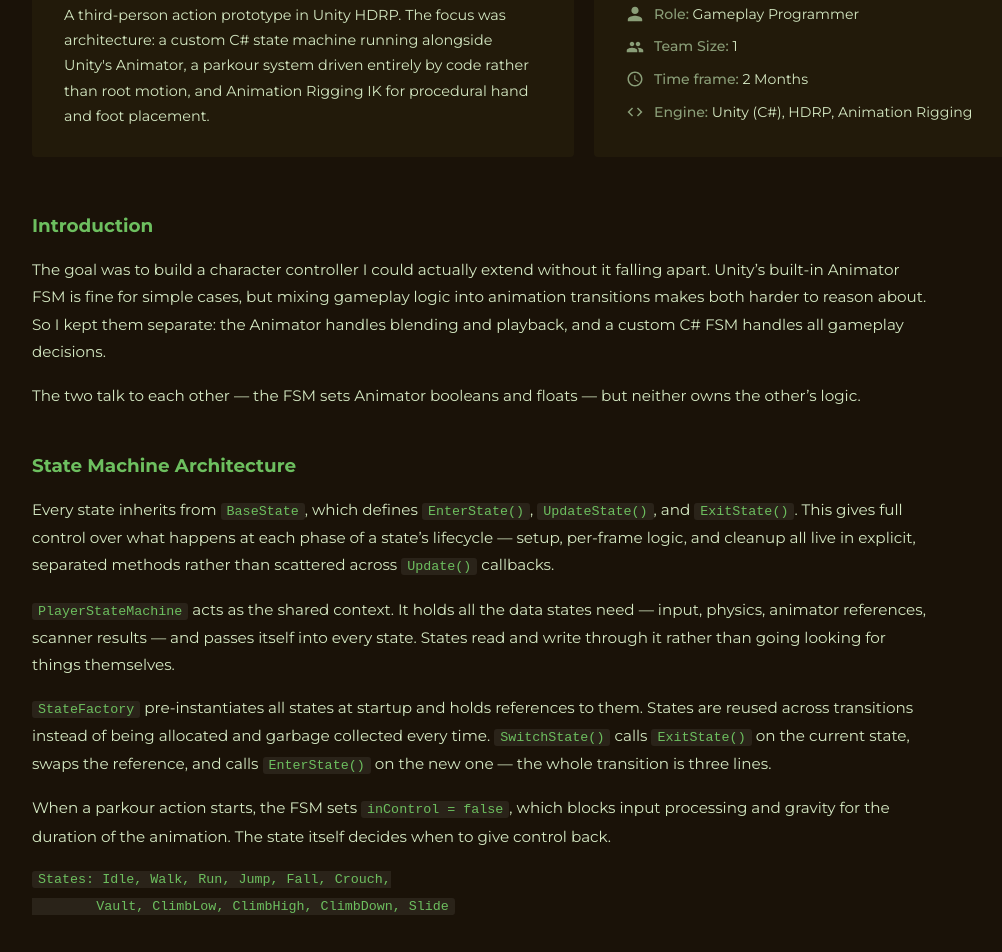
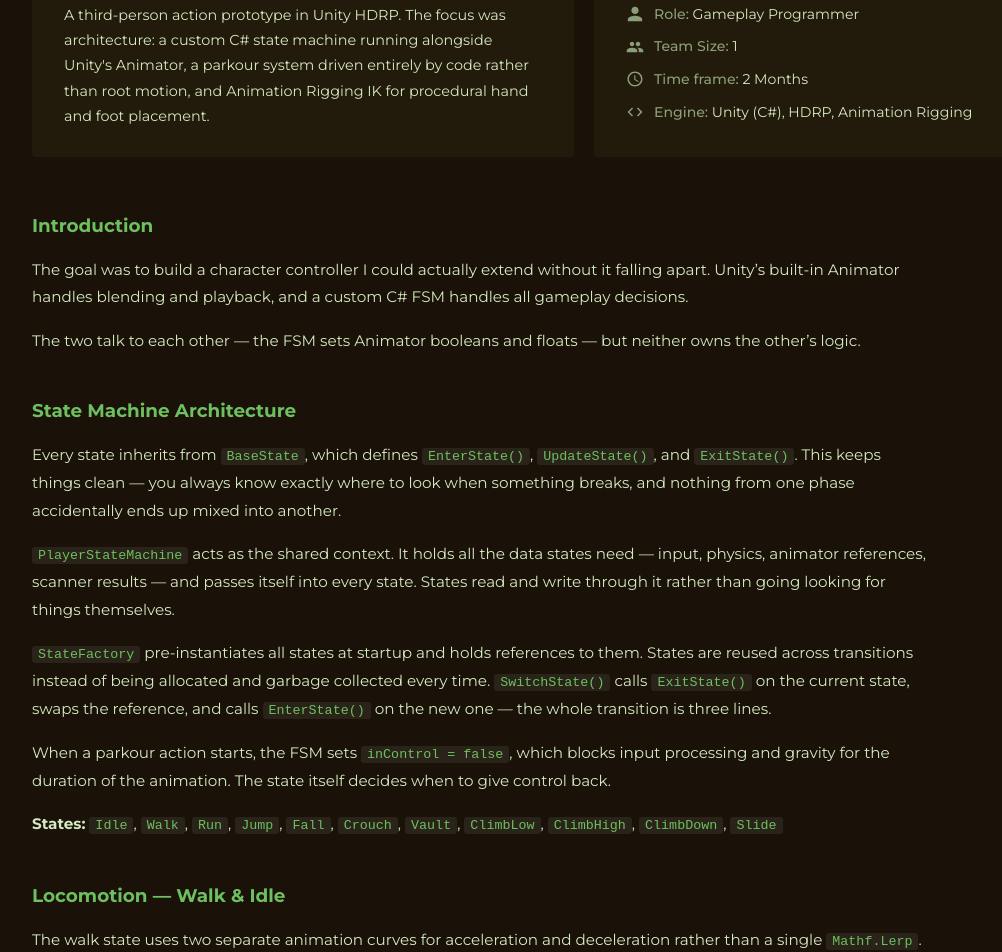
Before and after one commit to ItalianJackWEIRD/ItalianJackWEIRD.github.io, a Jekyll site: the page built from _projects/fsm-ik-controller.md, in a window 1280 px wide and 1400 px high, scrolled down 745 px. Shown: the top 952 px of the window, without its empty margins (56-1058 px from the left). Built offline with Jekyll 4.4.1, drawn with Linux system fonts in a browser that asks for light colours; some of the changed text lies outside the part shown.

Commit message:
Update fsm-ik-controller.md

````diff
--- a/_projects/fsm-ik-controller.md
+++ b/_projects/fsm-ik-controller.md
@@ -12,13 +12,13 @@
 
 ## Introduction
 
-The goal was to build a character controller I could actually extend without it falling apart. Unity's built-in Animator FSM is fine for simple cases, but mixing gameplay logic into animation transitions makes both harder to reason about. So I kept them separate: the Animator handles blending and playback, and a custom C# FSM handles all gameplay decisions.
+The goal was to build a character controller I could actually extend without it falling apart. Unity's built-in Animator handles blending and playback, and a custom C# FSM handles all gameplay decisions.
 
 The two talk to each other — the FSM sets Animator booleans and floats — but neither owns the other's logic.
 
 ## State Machine Architecture
 
-Every state inherits from `BaseState`, which defines `EnterState()`, `UpdateState()`, and `ExitState()`. This gives full control over what happens at each phase of a state's lifecycle — setup, per-frame logic, and cleanup all live in explicit, separated methods rather than scattered across `Update()` callbacks.
+Every state inherits from `BaseState`, which defines `EnterState()`, `UpdateState()`, and `ExitState()`. This keeps things clean — you always know exactly where to look when something breaks, and nothing from one phase accidentally ends up mixed into another.
 
 `PlayerStateMachine` acts as the shared context. It holds all the data states need — input, physics, animator references, scanner results — and passes itself into every state. States read and write through it rather than going looking for things themselves.
 
@@ -26,10 +26,8 @@
 
 When a parkour action starts, the FSM sets `inControl = false`, which blocks input processing and gravity for the duration of the animation. The state itself decides when to give control back.
 
-```
-States: Idle, Walk, Run, Jump, Fall, Crouch,
-        Vault, ClimbLow, ClimbHigh, ClimbDown, Slide
-```
+**States:** `Idle`, `Walk`, `Run`, `Jump`, `Fall`, `Crouch`, `Vault`, `ClimbLow`, `ClimbHigh`, `ClimbDown`, `Slide`
+
 
 ## Locomotion — Walk & Idle
 
@@ -37,14 +35,19 @@
 
 Speed is also modified by a **directional speed curve** — the angle between the player's forward direction and the current movement direction is normalized to `[0, 1]` and evaluated against the curve. Moving forward gives full speed, strafing laterally about 75%, moving backward about 70%. This means backing away from something feels physically plausible without requiring separate animation states.
 
+<div class="gallery gallery--single">
+  <video src="/assets/video/projectx-locomotion.mp4" autoplay muted loop playsinline></video>
+</div>
+<p class="gallery-caption">Walk, strafe, and stop — the acceleration curves and momentum system are visible in how the character settles.</p>
+
 Rotation uses its own acceleration curve as well — angular velocity ramps up proportionally to the camera-player angle difference, evaluated through a custom curve. The player doesn't snap to camera direction; it catches up smoothly.
 
 When you stop and transition to Idle, the last move direction and speed are passed across the state boundary. `IdleState` runs a momentum system for 1.2 seconds, applying a decaying force in that direction before the character fully stops. The decay follows a stop curve so the slowdown itself is nonlinear.
 
 <div class="gallery gallery--single">
-  <video src="/assets/video/projectx-locomotion.mp4" autoplay muted loop playsinline></video>
+  <video src="/assets/video/projectx-locomotion-inertia.mp4" autoplay muted loop playsinline></video>
 </div>
-<p class="gallery-caption">Walk, strafe, and stop — the acceleration curves and momentum system are visible in how the character settles.</p>
+<p class="gallery-caption">Momentum applied to the character.</p>
 
 ## Environment Scanner
 
@@ -53,6 +56,12 @@
 Ray length is dynamic based on the current state — longer when running, shorter when crouching. This means you can initiate a vault from further away at a sprint, which feels correct, and you can't accidentally trigger parkour actions when crouched and near a wall.
 
 Ledge detection uses three downward raycasts — center, left, and right of the player. If the center ray misses (no ground ahead) while either side hits, the player is at a ledge. This drives the ledge camera offset and blocks forward input, and is what triggers ClimbDown when requested.
+
+<div class="gallery">
+  <img src="/assets/img/projectx-scanner.png" alt="descrizione">
+  <img src="/assets/img/projectx-scanner-ledge.png" alt="descrizione">
+</div>
+<p class="gallery-caption">Debug view of the Environment Scanner.</p>
 
 ## Parkour — Vault, Climb, Slide
 
@@ -63,17 +72,22 @@
 <div class="gallery gallery--single">
   <video src="/assets/video/projectx-vault.mp4" autoplay muted loop playsinline></video>
 </div>
-<p class="gallery-caption">Vault over a low obstacle. Hand IK targets are computed from the obstacle's hit point; the camera scripts its own path independently.</p>
+<p class="gallery-caption">Vault over a low obstacle. Hand IK targets are computed from the obstacle's hit point; the camera scripts its own path independently. Animation is pretty rough.</p>
 
 **ClimbHigh** works similarly but moves the character upward instead of over. The animation starts with a 16.75% preparation phase where the player advances horizontally without rising, then transitions into the vertical climb. IK weights for hands and feet fade in and out independently at different keyframe percentages — right foot first, then right hand, then left foot and left hand together — to match the visual rhythm of the animation without keying anything manually. Control returns at 85% of the animation so the player can already start steering into the next state.
+
+<div class="gallery">
+  <video src="/assets/video/projectx-climbHigh.mp4" autoplay muted loop playsinline></video>
+  <video src="/assets/video/projectx-climbLow.mp4" autoplay muted loop playsinline></video>
+</div>
+<p class="gallery-caption">ClimbHigh on the left, ClimbLow on the right.</p>
 
 **Slide** locks the player into a forward direction at entry, computes a start and end position `slideDistance` units ahead, and moves the character along that path using `SlideCurve`. Exits into `Crouch` by default, or back into `Run` if sprint is held.
 
 <div class="gallery">
-  <video src="/assets/video/projectx-climb.mp4" autoplay muted loop playsinline></video>
   <video src="/assets/video/projectx-slide.mp4" autoplay muted loop playsinline></video>
 </div>
-<p class="gallery-caption">ClimbHigh with per-limb IK fade timing. Slide with procedural camera follow.</p>
+<p class="gallery-caption">Slide with procedural camera follow.</p>
 
 ## Camera
 
@@ -85,6 +99,10 @@
 
 Head look-at is handled with a Multi-Aim Constraint targeting a point in front of the camera. The constraint weight fades to zero when the camera swings behind the player past 115°, so the head doesn't torque unnaturally to face behind itself.
 
+<div class="gallery">
+  <video src="/assets/video/projectx-headIK.mp4" autoplay muted loop playsinline></video>
+</div>
+
 ## What I'd Do Differently
 
 The IK target positions for ClimbHigh are computed with hardcoded offsets relative to the obstacle hit point. It works for the obstacles in the test level but it's fragile — surface angles, obstacle widths, and edge cases all break it. A more robust approach would sample the surface normal and compute positions relative to it, or use a secondary raycast per limb.
````
